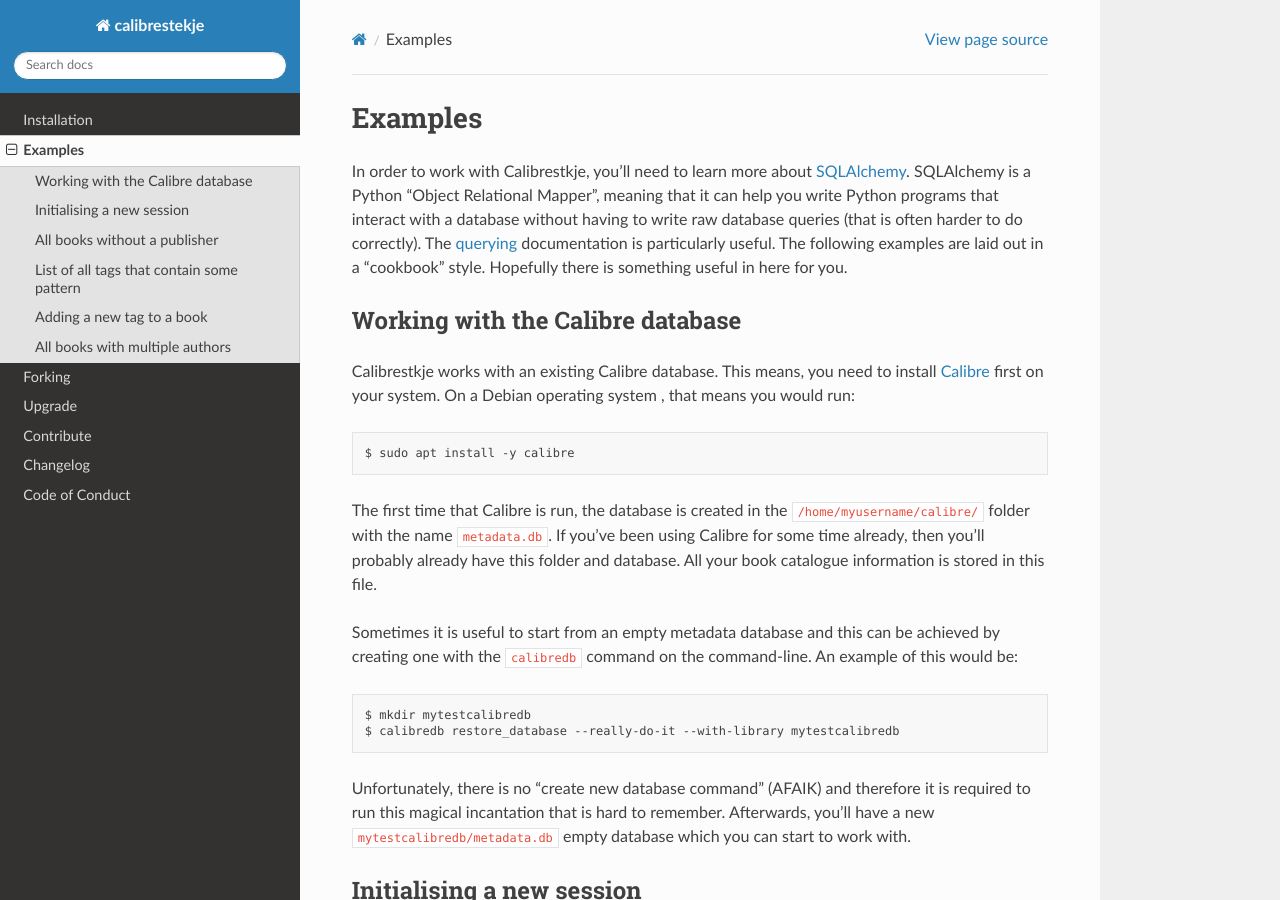
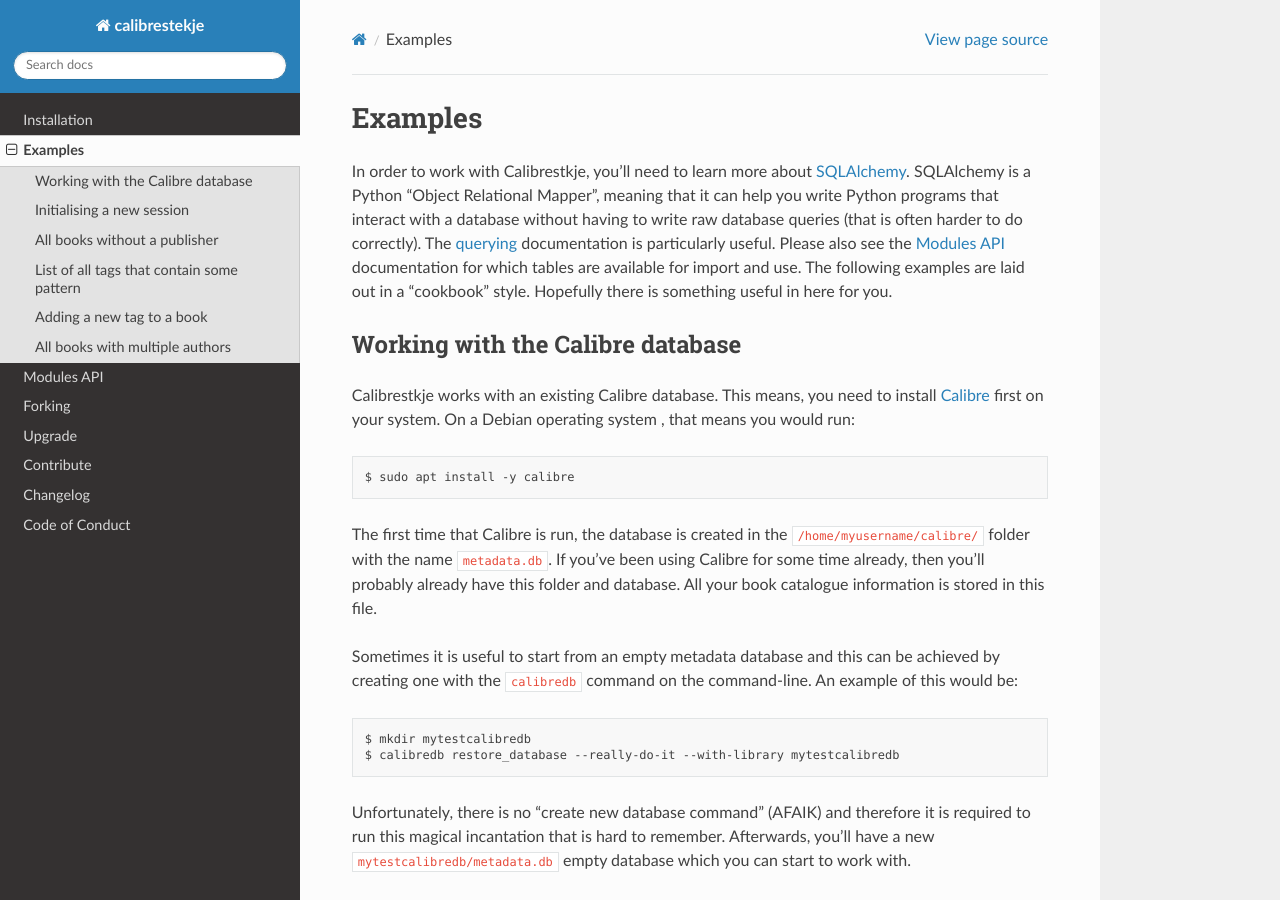
Before and after one commit to decentral1se/calibrestekje, a Sphinx documentation site: the page built from docs/source/examples.rst, in a window 1280 px wide and 900 px high. Built offline with Sphinx 7.4.7 and the Read the Docs theme 2.0.0, drawn with Linux system fonts in a browser that asks for light colours.

Commit message:
Add modules API

```diff
--- a/docs/source/examples.rst
+++ b/docs/source/examples.rst
@@ -8,9 +8,10 @@
 `SQLAlchemy`_. SQLAlchemy is a Python "Object Relational Mapper", meaning that
 it can help you write Python programs that interact with a database without
 having to write raw database queries (that is often harder to do correctly).
-The `querying`_ documentation is particularly useful. The following examples
-are laid out in a "cookbook" style. Hopefully there is something useful in here
-for you.
+The `querying`_ documentation is particularly useful. Please also see the
+:ref:`modules_api` documentation for which tables are available for import and
+use. The following examples are laid out in a "cookbook" style. Hopefully there
+is something useful in here for you.
 
 .. _SQLAlchemy: https://docs.sqlalchemy.org/en/13/
 .. _querying: https://docs.sqlalchemy.org/en/13/orm/tutorial.html#querying
--- a/docs/source/index.rst
+++ b/docs/source/index.rst
@@ -7,6 +7,7 @@
 
    install
    examples
+   modules-api
    forking
    upgrade
    contribute
```
Also changed, not shown: docs/source/modules-api.rst (added, +17 -0 lines), 1 other file.
